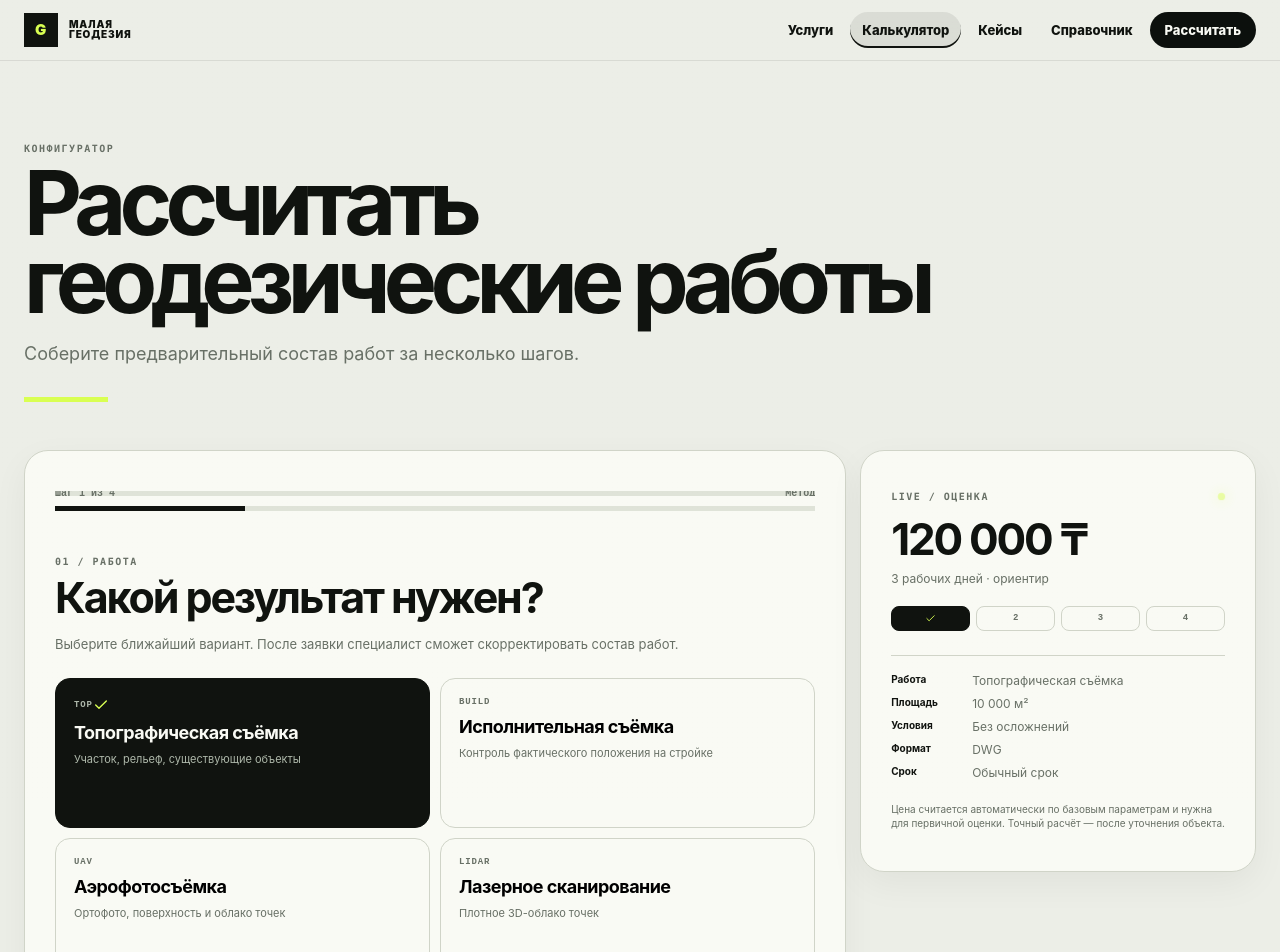
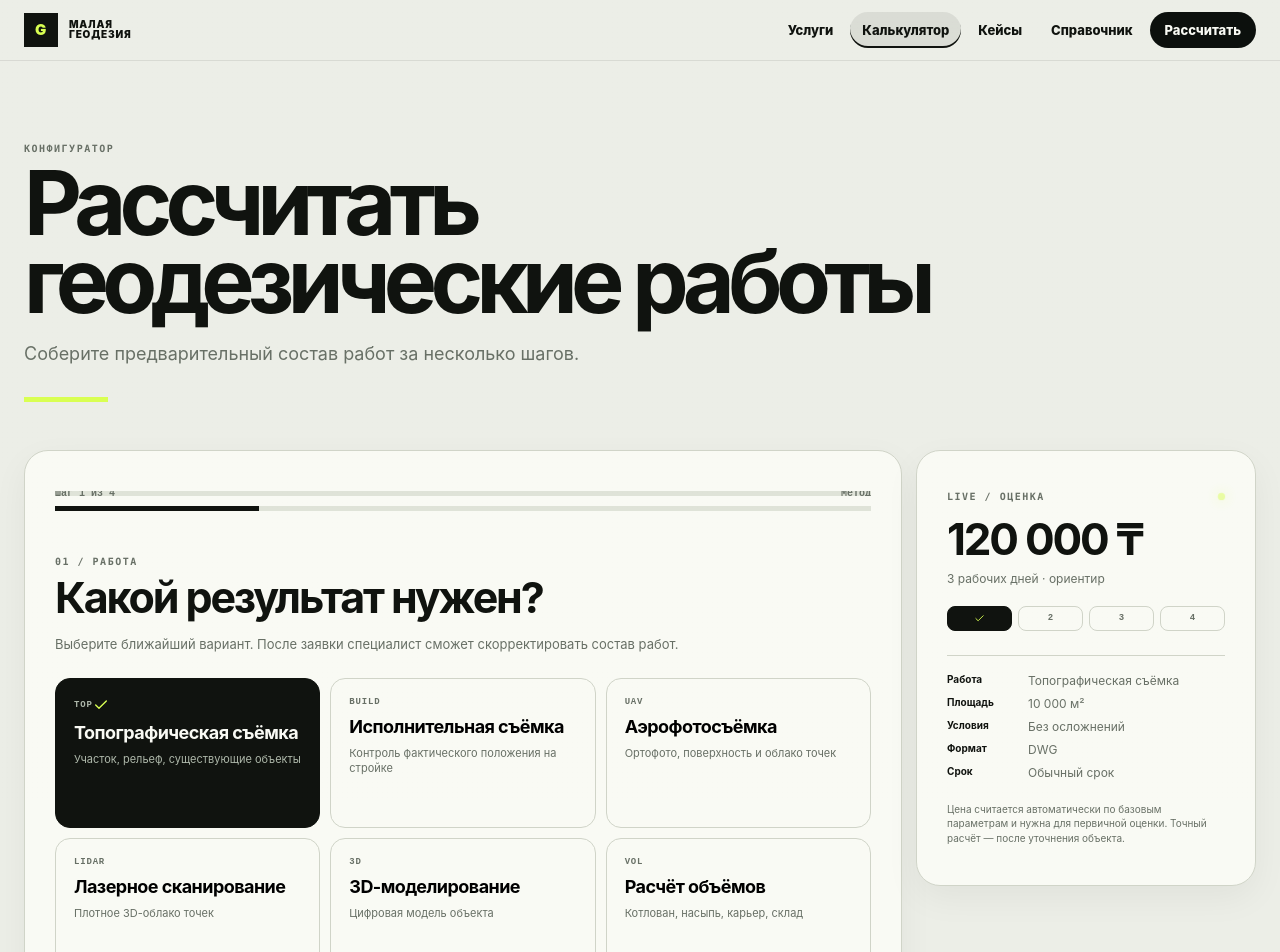
Before and after one commit to alexthanks10039/malaya-Geodesia, a Next.js app: page /calculator in a window 1280 px wide. Shown: the top 952 px of the page. Built offline with nearby package versions, Linux system fonts and the light colour scheme.

Commit message:
fix: correct calculator grid proportions

```diff
--- a/app/product-polish.css
+++ b/app/product-polish.css
@@ -133,3 +133,18 @@
  .calc-nav .button-muted:disabled{visibility:hidden}
  .area-control{width:100%;max-width:100%}
 }
+
+/* Calculator grid correction */
+.calculator-shell{grid-template-columns:minmax(0,1fr) 340px;align-items:start}
+.calculator-main,.calculator-summary{min-width:0}
+.calculator-services{grid-template-columns:repeat(3,minmax(0,1fr));gap:10px}
+.calculator-services .choice-service{width:100%;min-width:0}
+.conditions-grid{grid-template-columns:repeat(2,minmax(0,1fr))}
+@media(max-width:1100px){
+  .calculator-shell{grid-template-columns:minmax(0,1fr) 300px}
+  .calculator-services{grid-template-columns:repeat(2,minmax(0,1fr))}
+}
+@media(max-width:720px){
+  .calculator-shell{grid-template-columns:minmax(0,1fr)!important}
+  .calculator-services,.conditions-grid{grid-template-columns:minmax(0,1fr)!important}
+}
```
